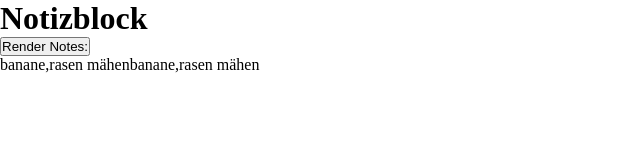
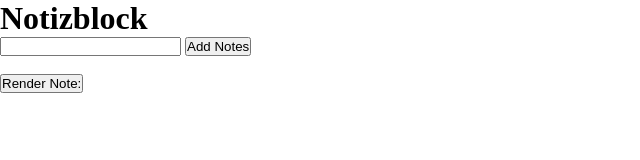
Before and after one commit to nico-leitz/Developer_Akademie_Weiterbildung_Fullstack, a plain HTML site: page Projekte/Notizblock/index.html in a window 1280 px wide. Shown: the whole page, without its empty margins (0-640 px from the left). Drawn offline with Linux system fonts and the light colour scheme.

Commit message:
feat: added addNotes() function und getTemplate function

```diff
--- a/Projekte/Notizblock/index.html
+++ b/Projekte/Notizblock/index.html
@@ -9,9 +9,12 @@
 
     <title>Notizblock</title>
   </head>
-  <body onload="renderNotes()">
+  <body>
     <h1>Notizblock</h1>
-    <button onclick="renderNotes()">Render Notes:</button>
+    <input id="userInput" type="text" />
+    <button id="inputBtn" onclick="addNote()">Add Notes</button>
+    <br /><br />
+    <button onclick="renderNotes()">Render Note:</button>
     <div id="content"></div>
     <script src="script.js"></script>
   </body>
--- a/Projekte/Notizblock/script.js
+++ b/Projekte/Notizblock/script.js
@@ -9,15 +9,37 @@ let notes = ["banane", "rasen mähen"];
 function renderNotes() {
   // -> ich muss definieren wo sie anzuzeigen sind
   let contentRef = document.getElementById("content");
+  contentRef.innerHTML = "";
 
   for (let indexNote = 0; indexNote < notes.length; indexNote++) {
     const note = " " + notes[indexNote];
-    contentRef.innerHTML += notes;
+    contentRef.innerHTML += getNoteTemplate(note);
   }
+}
+
+function getNoteTemplate(note) {
+  return `<p>+ ${note}</p>`;
 }
 
 // notizen hinzufügen
 
+function addNote() {
+  let userInputRef = document.getElementById("userInput");
+  let userInput = userInputRef.value;
+  notes.push(userInput);
+  userInputRef.value = "";
+
+  renderNotes();
+}
+
+// eingabe vom user defninieren
+
+// eingabe auslesen
+
+// eingabe speichern
+
+// eingabe anzeigen lassen
+
 // notizen löschen
 
 // notizen archivieren
```
